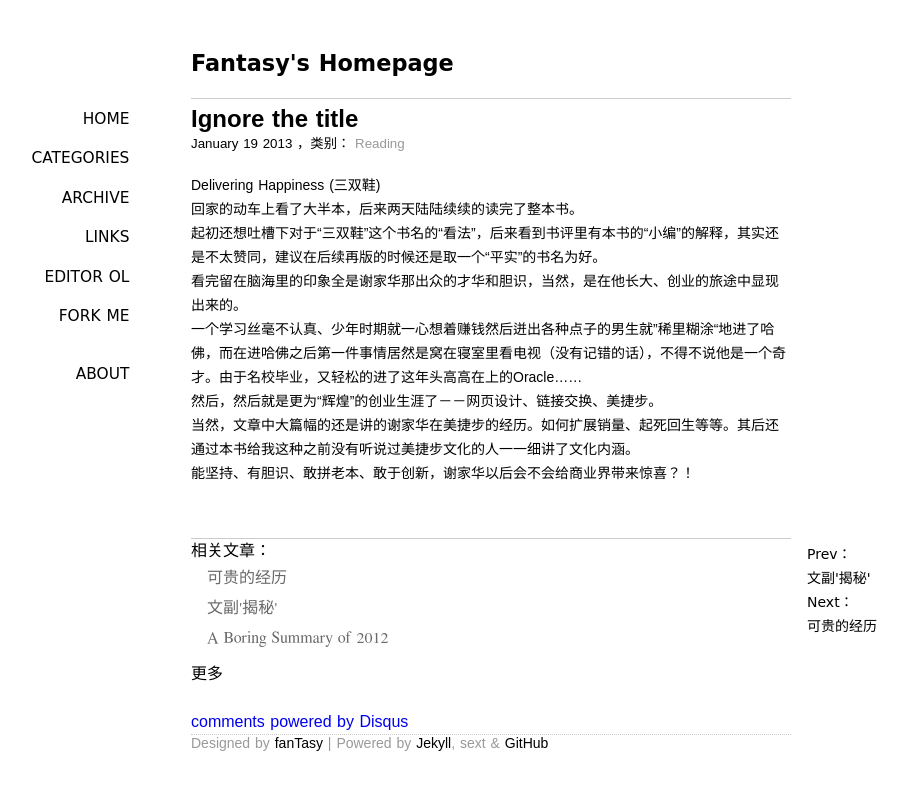
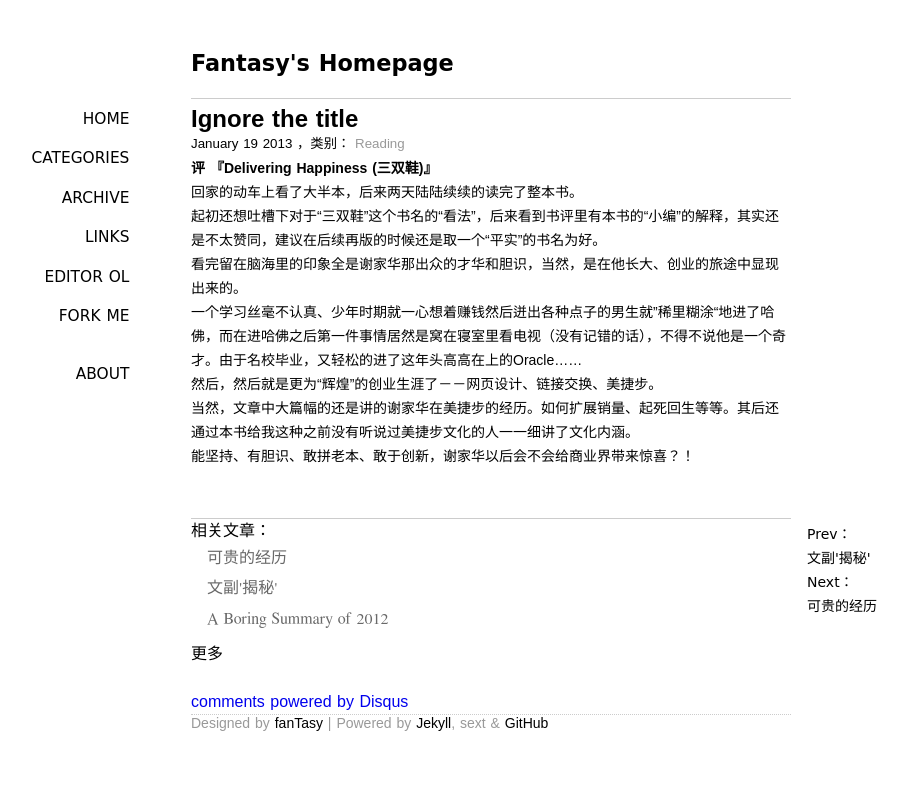
Before and after one commit to SFantasy/blog, a Jekyll site: the page built from _posts/2013-1-19-ignore-title.markdown, in a window 1280 px wide. Shown: the top 790 px of the page, without its empty margins (149-1057 px from the left). Built offline with Jekyll 4.4.1, drawn with Linux system fonts in a browser that asks for light colours; Markdown is read by kramdown in place of the engine named in the settings; comment, search, counter and statistics services are not loaded.

Commit message:
Update _posts/2013-1-19-ignore-title.markdown

```diff
--- a/_posts/2013-1-19-ignore-title.markdown
+++ b/_posts/2013-1-19-ignore-title.markdown
@@ -6,7 +6,7 @@ comments: true
 categories: Reading
 ---
 
-* Delivering Happiness (三双鞋)
+#### 评  『Delivering Happiness (三双鞋)』
 
    回家的动车上看了大半本，后来两天陆陆续续的读完了整本书。
 
```
